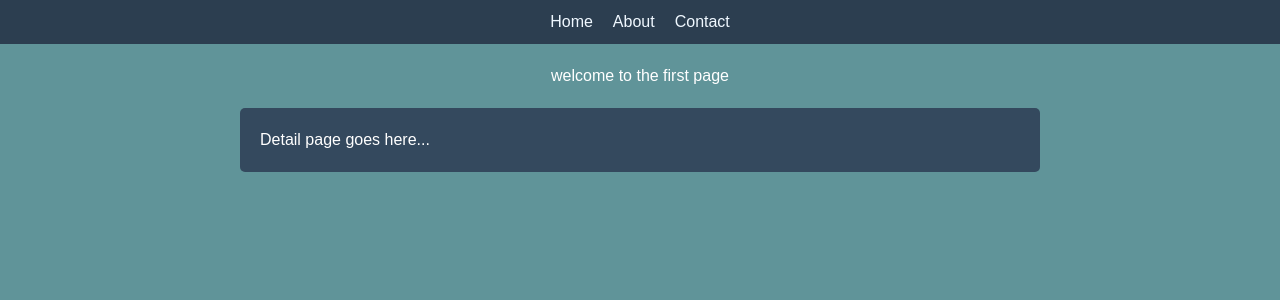
After one commit to Anmol-Nishad06/backend, a Django app: page /app1/1 in a window 1280 px wide. The commit adds this page. Shown: the top 300 px of the page. Run offline with Django 5.2, Linux system fonts and the light colour scheme; data comes from the database, SQL or seed files in the repository; both versions use the stored data as it was after the commit; style sheets or scripts are compiled from the project's sources; some libraries are stand-ins or nearby versions.

```diff
--- /dev/null
+++ b/app1/templates/app1/detail.html
@@ -0,0 +1,7 @@
+{% extends "layout.html" %}
+from .models import Technologies
+{% block title %} {{tech.name}} {% endblock %}
+{% block heading %} <h1> welcome to the first page  </h1> {% endblock %}
+{% block content %}
+    <p>Detail page goes here...</p>
+{% endblock %}
--- a/app1/urls.py
+++ b/app1/urls.py
@@ -3,4 +3,5 @@ from app1 import views
 
 urlpatterns = [
     path('', views.first, name='first'),
+    path('<int:tech_id>', views.detail, name='detail'),
 ]
--- a/app1/views.py
+++ b/app1/views.py
@@ -1,6 +1,12 @@
 from django.shortcuts import render
+from .models import Technology
+from django.shortcuts import get_object_or_404
 
 # Create your views here.
+tech=Technology.objects.all()
+def first(request):
+    return render(request, 'app1/first.html' , {'techs': tech})
 
-def first(request):
-    return render(request, 'app1/first.html')
+def detail(request, tech_id):
+    techs = get_object_or_404(Technology, id=tech_id)
+    return render(request, 'app1/detail.html', {'tech': techs})
--- a/templates/layout.html
+++ b/templates/layout.html
@@ -25,6 +25,11 @@
         {% block content %}
         <p>Content goes here...</p>
         {% endblock %}
+        {% block image %}
+            <div class="image">
+                <img src="" alt="">
+            </div>
+        {% endblock %}
     </main>
 </body>
 </html>
--- a/theme/static/css/dist/styles.css
+++ b/theme/static/css/dist/styles.css
@@ -8,14 +8,14 @@
     --font-serif: ui-serif, Georgia, Cambria, "Times New Roman", Times, serif;
     --font-mono: ui-monospace, SFMono-Regular, Menlo, Monaco, Consolas, "Liberation Mono",
       "Courier New", monospace;
-    --color-orange-400: oklch(75% 0.183 55.934);
-    --color-blue-100: oklch(93.2% 0.032 255.585);
+    --color-blue-200: oklch(88.2% 0.059 254.128);
     --color-blue-300: oklch(80.9% 0.105 251.813);
-    --color-blue-400: oklch(70.7% 0.165 254.624);
     --color-blue-600: oklch(54.6% 0.245 262.881);
     --color-blue-900: oklch(37.9% 0.146 265.522);
+    --color-blue-950: oklch(28.2% 0.091 267.935);
     --color-gray-50: oklch(98.5% 0.002 247.839);
     --color-black: #000;
+    --spacing: 0.25rem;
     --text-5xl: 3rem;
     --text-5xl--line-height: 1;
     --tracking-normal: 0em;
@@ -272,11 +311,90 @@
   syntax: "*";
   inherits: false;
 }
+@property --tw-shadow {
+  syntax: "*";
+  inherits: false;
+  initial-value: 0 0 #0000;
+}
+@property --tw-shadow-color {
+  syntax: "*";
+  inherits: false;
+}
+@property --tw-shadow-alpha {
+  syntax: "<percentage>";
+  inherits: false;
+  initial-value: 100%;
+}
+@property --tw-inset-shadow {
+  syntax: "*";
+  inherits: false;
+  initial-value: 0 0 #0000;
+}
+@property --tw-inset-shadow-color {
+  syntax: "*";
+  inherits: false;
+}
+@property --tw-inset-shadow-alpha {
+  syntax: "<percentage>";
+  inherits: false;
+  initial-value: 100%;
+}
+@property --tw-ring-color {
+  syntax: "*";
+  inherits: false;
+}
+@property --tw-ring-shadow {
+  syntax: "*";
+  inherits: false;
+  initial-value: 0 0 #0000;
+}
+@property --tw-inset-ring-color {
+  syntax: "*";
+  inherits: false;
+}
+@property --tw-inset-ring-shadow {
+  syntax: "*";
+  inherits: false;
+  initial-value: 0 0 #0000;
+}
+@property --tw-ring-inset {
+  syntax: "*";
+  inherits: false;
+}
+@property --tw-ring-offset-width {
+  syntax: "<length>";
+  inherits: false;
+  initial-value: 0px;
+}
+@property --tw-ring-offset-color {
+  syntax: "*";
+  inherits: false;
+  initial-value: #fff;
+}
+@property --tw-ring-offset-shadow {
+  syntax: "*";
+  inherits: false;
+  initial-value: 0 0 #0000;
+}
 @layer properties {
   @supports ((-webkit-hyphens: none) and (not (margin-trim: inline))) or ((-moz-orient: inline) and (not (color:rgb(from red r g b)))) {
     *, ::before, ::after, ::backdrop {
       --tw-leading: initial;
       --tw-tracking: initial;
+      --tw-shadow: 0 0 #0000;
+      --tw-shadow-color: initial;
+      --tw-shadow-alpha: 100%;
+      --tw-inset-shadow: 0 0 #0000;
+      --tw-inset-shadow-color: initial;
+      --tw-inset-shadow-alpha: 100%;
+      --tw-ring-color: initial;
+      --tw-ring-shadow: 0 0 #0000;
+      --tw-inset-ring-color: initial;
+      --tw-inset-ring-shadow: 0 0 #0000;
+      --tw-ring-inset: initial;
+      --tw-ring-offset-width: 0px;
+      --tw-ring-offset-color: #fff;
+      --tw-ring-offset-shadow: 0 0 #0000;
     }
   }
 }
```
Also changed, not shown: other parts of theme/static/css/dist/styles.css (+47 -8 lines), app1/templates/app1/first.html (+12 -1 lines), templates/index.html (+11 -1 lines), README.md, app1/models.py (line endings or trailing spaces), db.sqlite3, media/images/COOL_GEAR_5_MONKEY_D_LUFFY.jpg (added), media/images/Colorful_Illustrative_Home_Online_Tutoring_Instagram_Post.jpg (added), media/images/Legendary_Sannin.jpg (added), media/images/Yellow_and_White_Illustrative_Online_Class_Instagram_Post.png (added), 1 other file.
